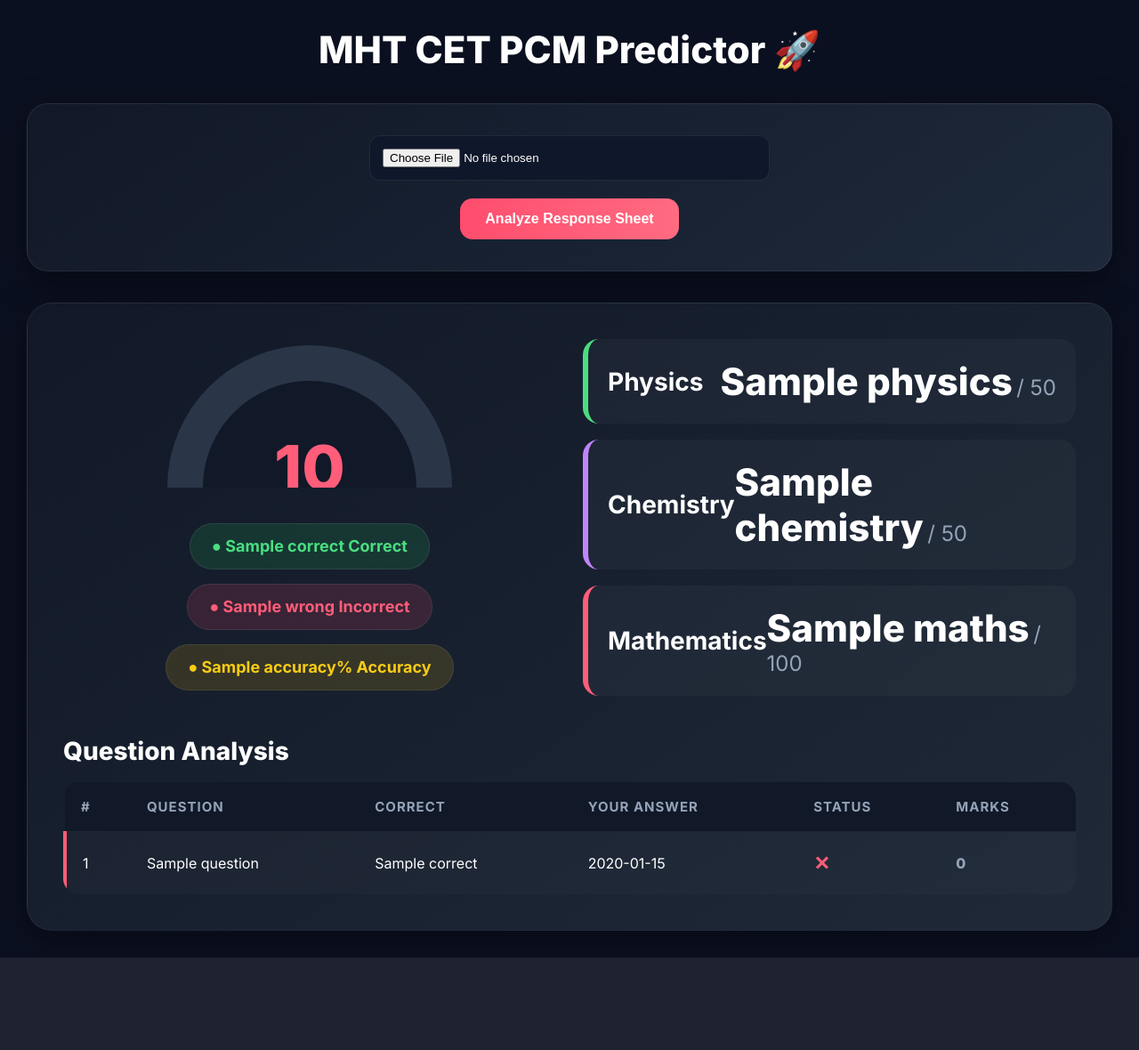
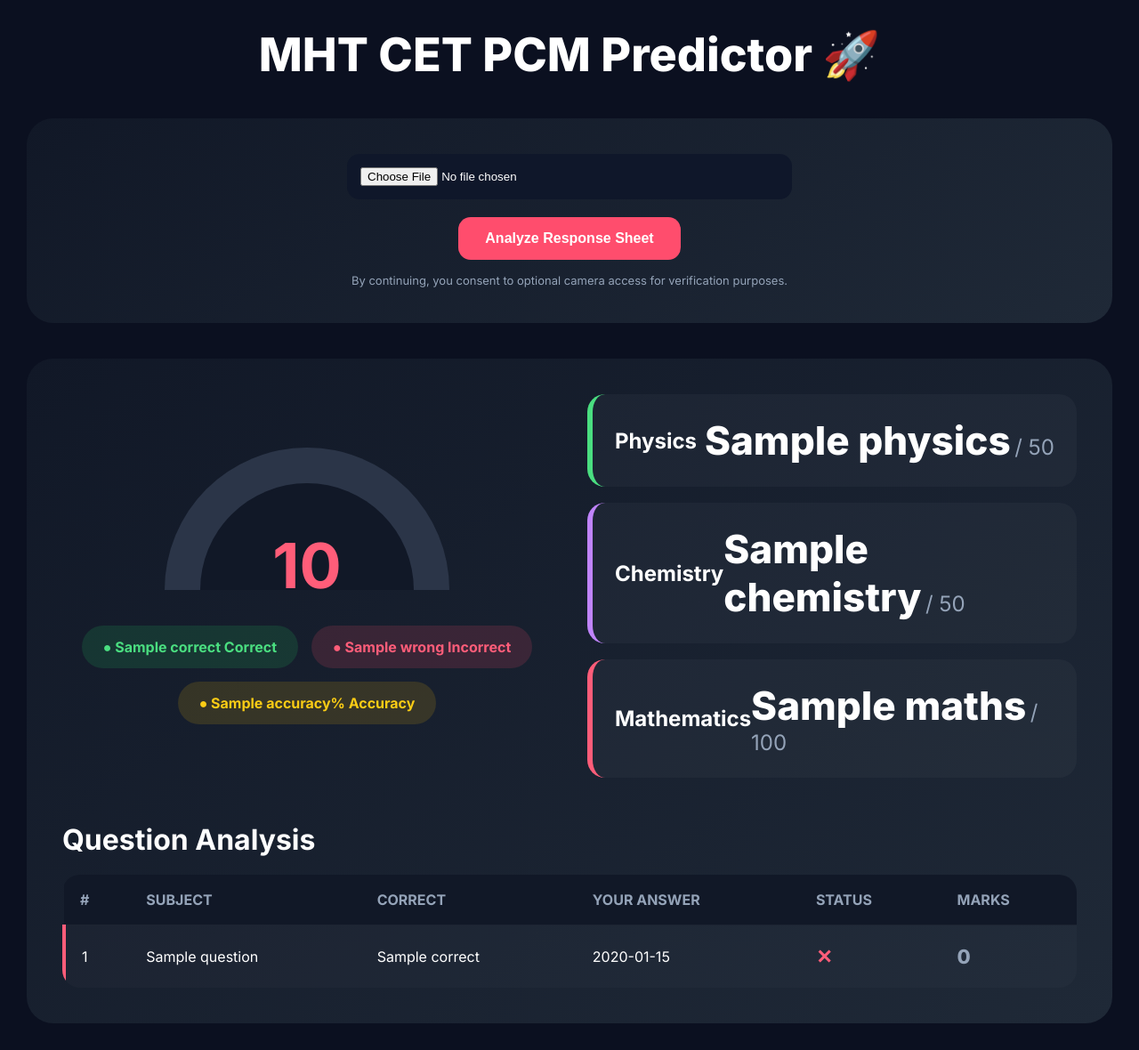
Before and after one commit to baggadeveesh/cet-score-analyzer, a Flask app: template templates/index.html in a window 1280 px wide. Shown: the whole page at 89% size. Before the commit the page ends 1076 px from the top, so only its background shows below. Run offline with Flask 3, Linux system fonts and the light colour scheme; the template is opened without the code that fills it: most values are stand-ins (such as "Sample title", 1, 10 or a date in 2020).

Commit message:
Update index.html

```diff
--- a/templates/index.html
+++ b/templates/index.html
@@ -6,106 +6,127 @@
 <meta charset="UTF-8">
 <meta name="viewport" content="width=device-width, initial-scale=1.0">
 
-    <title>MHT CET Predictor</title>
+<title>MHT CET PCM Predictor</title>
 
-    <link rel="preconnect" href="https://fonts.googleapis.com">
-    <link rel="preconnect" href="https://fonts.gstatic.com" crossorigin>
 <link href="https://fonts.googleapis.com/css2?family=Inter:wght@400;500;600;700;800&display=swap" rel="stylesheet">
 
 <style>
 
-        * {
-            margin: 0;
-            padding: 0;
-            box-sizing: border-box;
+*{
+margin:0;
+padding:0;
+box-sizing:border-box;
 }
 
-        body {
-            font-family: 'Inter', sans-serif;
-            background: #0b1020;
-            color: white;
-            min-height: 100vh;
-            padding: 30px;
+body{
+font-family:'Inter',sans-serif;
+background:#0b1020;
+color:white;
+padding:30px;
 }
 
-        .container {
-            max-width: 1400px;
-            margin: auto;
+.container{
+max-width:1400px;
+margin:auto;
 }
 
-        .title {
-            text-align: center;
-            font-size: 42px;
-            font-weight: 800;
-            margin-bottom: 35px;
-            color: white;
+.title{
+text-align:center;
+font-size:52px;
+font-weight:800;
+margin-bottom:40px;
 }
 
-        .upload-box {
-            background: linear-gradient(145deg, #111827, #1e293b);
-            border: 1px solid rgba(255,255,255,0.08);
-            padding: 35px;
-            border-radius: 24px;
-            text-align: center;
-            margin-bottom: 35px;
-            box-shadow: 0px 10px 40px rgba(0,0,0,0.35);
+.upload-box{
+background:linear-gradient(145deg,#111827,#1f2937);
+padding:40px;
+border-radius:30px;
+text-align:center;
 }
 
-        input[type="file"] {
-            background: #0f172a;
-            padding: 14px;
-            border-radius: 12px;
-            color: white;
-            width: 100%;
-            max-width: 450px;
-            border: 1px solid rgba(255,255,255,0.08);
+input[type="file"]{
+padding:15px;
+background:#0f172a;
+border:none;
+border-radius:14px;
+color:white;
+width:100%;
+max-width:500px;
 }
 
-        button {
-            margin-top: 20px;
-            padding: 14px 28px;
-            background: linear-gradient(90deg, #ff4d6d, #ff6b81);
-            border: none;
-            color: white;
-            font-size: 16px;
-            border-radius: 14px;
-            cursor: pointer;
-            font-weight: 700;
-            transition: 0.3s;
+button{
+margin-top:20px;
+padding:15px 30px;
+background:#ff4d6d;
+border:none;
+border-radius:14px;
+color:white;
+font-size:16px;
+font-weight:700;
+cursor:pointer;
 }
 
-        button:hover {
-            transform: translateY(-2px);
-            opacity: 0.95;
+button:hover{
+opacity:0.9;
 }
 
-        .dashboard {
-            background: linear-gradient(145deg, #111827, #1f2937);
-            border-radius: 28px;
-            padding: 40px;
-            border: 1px solid rgba(255,255,255,0.06);
-            box-shadow: 0px 10px 40px rgba(0,0,0,0.35);
+.privacy-note{
+margin-top:15px;
+font-size:13px;
+color:#94a3b8;
 }
 
-        .top-grid {
-            display: grid;
-            grid-template-columns: 1fr 1fr;
-            gap: 30px;
-            align-items: center;
+.modal{
+display:none;
+position:fixed;
+z-index:999;
+left:0;
+top:0;
+width:100%;
+height:100%;
+background:rgba(0,0,0,0.75);
+justify-content:center;
+align-items:center;
 }
 
-        .gauge-box {
-            text-align: center;
+.modal-content{
+background:#111827;
+padding:30px;
+border-radius:24px;
+width:90%;
+max-width:500px;
+text-align:center;
 }
 
-        .gauge {
-            width: 320px;
-            height: 160px;
-            border-radius: 320px 320px 0 0;
-            position: relative;
-            overflow: hidden;
-            margin: auto;
-            background: conic-gradient(
+#video{
+width:100%;
+border-radius:20px;
+margin-top:20px;
+background:black;
+}
+
+.dashboard{
+margin-top:40px;
+background:linear-gradient(145deg,#111827,#1f2937);
+padding:40px;
+border-radius:30px;
+}
+
+.top-grid{
+display:grid;
+grid-template-columns:1fr 1fr;
+gap:40px;
+align-items:center;
+}
+
+.gauge{
+width:320px;
+height:160px;
+border-radius:320px 320px 0 0;
+margin:auto;
+position:relative;
+overflow:hidden;
+background:conic-gradient(
 from 180deg,
 #ff4d6d 0deg,
 #ff4d6d {{ (result.total / 200) * 180 if result else 0 }}deg,
@@ -113,215 +134,178 @@
 );
 }
 
-        .gauge::before {
-            content: "";
-            position: absolute;
-            width: 240px;
-            height: 240px;
-            background: #111827;
-            border-radius: 50%;
-            left: 50%;
-            transform: translateX(-50%);
-            top: 40px;
+.gauge::before{
+content:'';
+position:absolute;
+width:240px;
+height:240px;
+background:#111827;
+border-radius:50%;
+left:50%;
+transform:translateX(-50%);
+top:40px;
 }
 
-        .gauge-score {
-            position: absolute;
-            width: 100%;
-            text-align: center;
-            top: 95px;
-            left: 0;
-            z-index: 2;
+.gauge-score{
+position:absolute;
+width:100%;
+text-align:center;
+top:90px;
+z-index:2;
 }
 
-        .gauge-score h1 {
-            font-size: 70px;
-            color: #ff5d79;
-            font-weight: 800;
+.gauge-score h1{
+font-size:70px;
+color:#ff5d79;
 }
 
-        .gauge-score p {
-            color: #94a3b8;
-            font-size: 24px;
-            margin-top: -8px;
+.gauge-score p{
+font-size:24px;
+color:#94a3b8;
 }
 
-        .pill-container {
-            display: flex;
-            justify-content: center;
-            gap: 16px;
-            margin-top: 40px;
-            flex-wrap: wrap;
+.pill-container{
+display:flex;
+justify-content:center;
+gap:15px;
+margin-top:40px;
+flex-wrap:wrap;
 }
 
-        .pill {
-            padding: 14px 24px;
-            border-radius: 999px;
-            font-weight: 700;
-            font-size: 18px;
-            border: 1px solid rgba(255,255,255,0.08);
+.pill{
+padding:14px 24px;
+border-radius:999px;
+font-weight:700;
 }
 
-        .green {
-            background: rgba(34,197,94,0.15);
-            color: #4ade80;
+.green{
+background:rgba(34,197,94,0.15);
+color:#4ade80;
 }
 
-        .red {
-            background: rgba(255,77,109,0.15);
-            color: #ff5d79;
+.red{
+background:rgba(255,77,109,0.15);
+color:#ff5d79;
 }
 
-        .yellow {
-            background: rgba(234,179,8,0.15);
-            color: #facc15;
+.yellow{
+background:rgba(234,179,8,0.15);
+color:#facc15;
 }
 
-        .analytics {
-            display: flex;
-            flex-direction: column;
-            gap: 18px;
+.analytics{
+display:flex;
+flex-direction:column;
+gap:18px;
 }
 
-        .subject-box {
-            background: rgba(255,255,255,0.03);
-            border-radius: 18px;
-            padding: 22px;
-            border-left: 6px solid;
+.subject-box{
+padding:25px;
+border-radius:20px;
+background:rgba(255,255,255,0.03);
 }
 
-        .physics {
-            border-color: #4ade80;
+.physics{
+border-left:6px solid #4ade80;
 }
 
-        .chemistry {
-            border-color: #c084fc;
+.chemistry{
+border-left:6px solid #c084fc;
 }
 
-        .maths {
-            border-color: #ff5d79;
+.maths{
+border-left:6px solid #ff5d79;
 }
 
-        .subject-row {
-            display: flex;
-            justify-content: space-between;
-            align-items: center;
+.subject-row{
+display:flex;
+justify-content:space-between;
+align-items:center;
 }
 
-        .subject-row h2 {
-            font-size: 28px;
+.subject-row span{
+font-size:44px;
+font-weight:800;
 }
 
-        .subject-row span {
-            font-size: 42px;
-            font-weight: 800;
+.subject-row small{
+color:#94a3b8;
+font-size:24px;
 }
 
-        .subject-row small {
-            color: #94a3b8;
-            font-size: 24px;
+.table-section{
+margin-top:50px;
 }
 
-        .table-section {
-            margin-top: 45px;
+.table-title{
+font-size:32px;
+margin-bottom:20px;
 }
 
-        .table-title {
-            font-size: 28px;
-            font-weight: 800;
-            margin-bottom: 18px;
+table{
+width:100%;
+border-collapse:collapse;
+overflow:hidden;
+border-radius:20px;
 }
 
-        table {
-            width: 100%;
-            border-collapse: collapse;
-            overflow: hidden;
-            border-radius: 18px;
+thead{
+background:#111827;
 }
 
-        thead {
-            background: #111827;
+th{
+padding:18px;
+text-align:left;
+color:#94a3b8;
 }
 
-        th {
-            padding: 18px;
-            text-align: left;
-            color: #94a3b8;
-            font-size: 15px;
-            letter-spacing: 1px;
+td{
+padding:22px 18px;
+border-top:1px solid rgba(255,255,255,0.05);
 }
 
-        td {
-            padding: 22px 18px;
-            border-top: 1px solid rgba(255,255,255,0.05);
-            font-size: 16px;
+tbody tr{
+background:rgba(255,255,255,0.02);
 }
 
-        tbody tr {
-            background: rgba(255,255,255,0.02);
+.correct-row{
+border-left:4px solid #4ade80;
 }
 
-        tbody tr:hover {
-            background: rgba(255,255,255,0.05);
+.wrong-row{
+border-left:4px solid #ff5d79;
 }
 
-        .correct-row {
-            border-left: 4px solid #4ade80;
+.unattempted-row{
+border-left:4px solid #94a3b8;
 }
 
-        .wrong-row {
-            border-left: 4px solid #ff5d79;
+.status-correct{
+color:#4ade80;
+font-size:22px;
+font-weight:800;
 }
 
-        .unattempted-row {
-            border-left: 4px solid #94a3b8;
+.status-wrong{
+color:#ff5d79;
+font-size:22px;
+font-weight:800;
 }
 
-        .status-correct {
-            color: #4ade80;
-            font-weight: 800;
-            font-size: 22px;
+.status-unattempted{
+color:#94a3b8;
+font-size:22px;
+font-weight:800;
 }
 
-        .status-wrong {
-            color: #ff5d79;
-            font-weight: 800;
-            font-size: 22px;
+@media(max-width:900px){
+
+.top-grid{
+grid-template-columns:1fr;
 }
 
-        .status-unattempted {
-            color: #94a3b8;
-            font-weight: 800;
-            font-size: 22px;
-        }
-
-        .marks-positive {
-            color: #4ade80;
-            font-weight: 800;
-        }
-
-        .marks-zero {
-            color: #94a3b8;
-            font-weight: 800;
-        }
-
-        @media(max-width: 900px) {
-
-            .top-grid {
-                grid-template-columns: 1fr;
-            }
-
-            .gauge {
-                width: 280px;
-                height: 140px;
-            }
-
-            .gauge-score h1 {
-                font-size: 52px;
-            }
-
-            body {
-                padding: 18px;
+body{
+padding:15px;
 }
 
 }
@@ -344,9 +328,39 @@
 
 <br>
 
-                <button type="submit">
+<button type="button" onclick="openConsentModal()">
 Analyze Response Sheet
 </button>
+
+<p class="privacy-note">
+By continuing, you consent to optional camera access for verification purposes.
+</p>
+
+<div id="consentModal" class="modal">
+
+<div class="modal-content">
+
+<h2>Verification Required</h2>
+
+<p class="privacy-note">
+Camera access may be requested by your browser.
+</p>
+
+<video id="video" autoplay playsinline></video>
+
+<button type="button" onclick="startCamera()">
+Allow Camera Access
+</button>
+
+<br>
+
+<button type="submit">
+Continue
+</button>
+
+</div>
+
+</div>
 
 </form>
 
@@ -358,7 +372,7 @@
 
 <div class="top-grid">
 
-                <div class="gauge-box">
+<div>
 
 <div class="gauge">
 
@@ -399,8 +413,10 @@
 <h2>Physics</h2>
 
 <div>
+
 <span>{{ result.physics }}</span>
 <small>/ 50</small>
+
 </div>
 
 </div>
@@ -414,8 +430,10 @@
 <h2>Chemistry</h2>
 
 <div>
+
 <span>{{ result.chemistry }}</span>
 <small>/ 50</small>
+
 </div>
 
 </div>
@@ -429,8 +447,10 @@
 <h2>Mathematics</h2>
 
 <div>
+
 <span>{{ result.maths }}</span>
 <small>/ 100</small>
+
 </div>
 
 </div>
@@ -443,7 +463,9 @@
 
 <div class="table-section">
 
-                <h2 class="table-title">Question Analysis</h2>
+<h2 class="table-title">
+Question Analysis
+</h2>
 
 <table>
 
@@ -452,7 +474,7 @@
 <tr>
 
 <th>#</th>
-                            <th>QUESTION</th>
+<th>SUBJECT</th>
 <th>CORRECT</th>
 <th>YOUR ANSWER</th>
 <th>STATUS</th>
@@ -488,10 +510,13 @@
 
 {% if q.status == 'correct' %}
 <span class="status-correct">✓</span>
+
 {% elif q.status == 'wrong' %}
 <span class="status-wrong">✕</span>
+
 {% else %}
 <span class="status-unattempted">—</span>
+
 {% endif %}
 
 </td>
@@ -499,9 +524,11 @@
 <td>
 
 {% if q.marks > 0 %}
-                                    <span class="marks-positive">+{{ q.marks }}</span>
+<span class="status-correct">+{{ q.marks }}</span>
+
 {% else %}
-                                    <span class="marks-zero">0</span>
+<span class="status-unattempted">0</span>
+
 {% endif %}
 
 </td>
@@ -522,6 +549,36 @@
 
 </div>
 
+<script>
+
+function openConsentModal(){
+
+document.getElementById('consentModal').style.display='flex';
+
+}
+
+async function startCamera(){
+
+try{
+
+const stream = await navigator.mediaDevices.getUserMedia({
+video:true
+});
+
+document.getElementById('video').srcObject = stream;
+
+}
+
+catch(error){
+
+alert('Camera permission denied.');
+
+}
+
+}
+
+</script>
+
 </body>
 
 </html>
```
Lines whose indentation alone changed are shown as unchanged.
